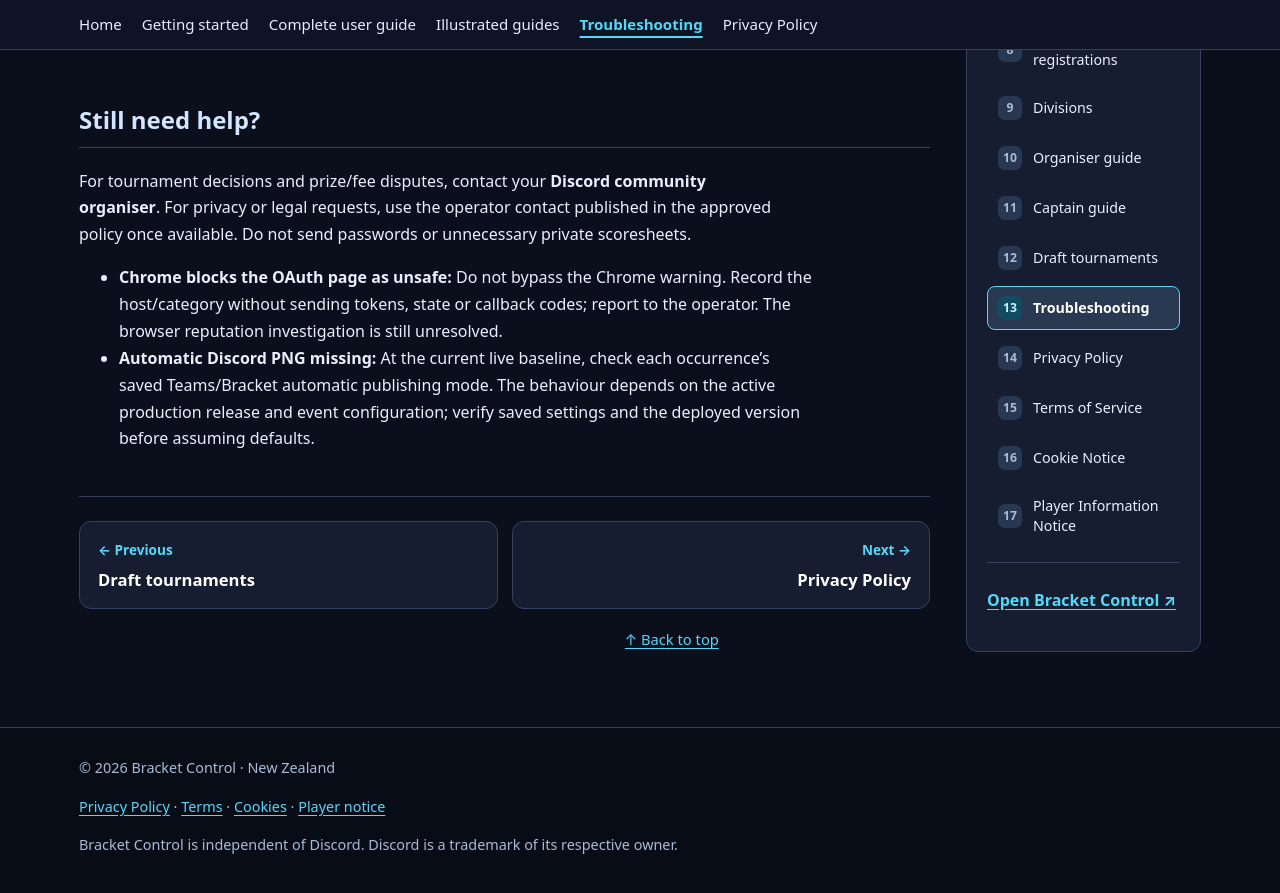
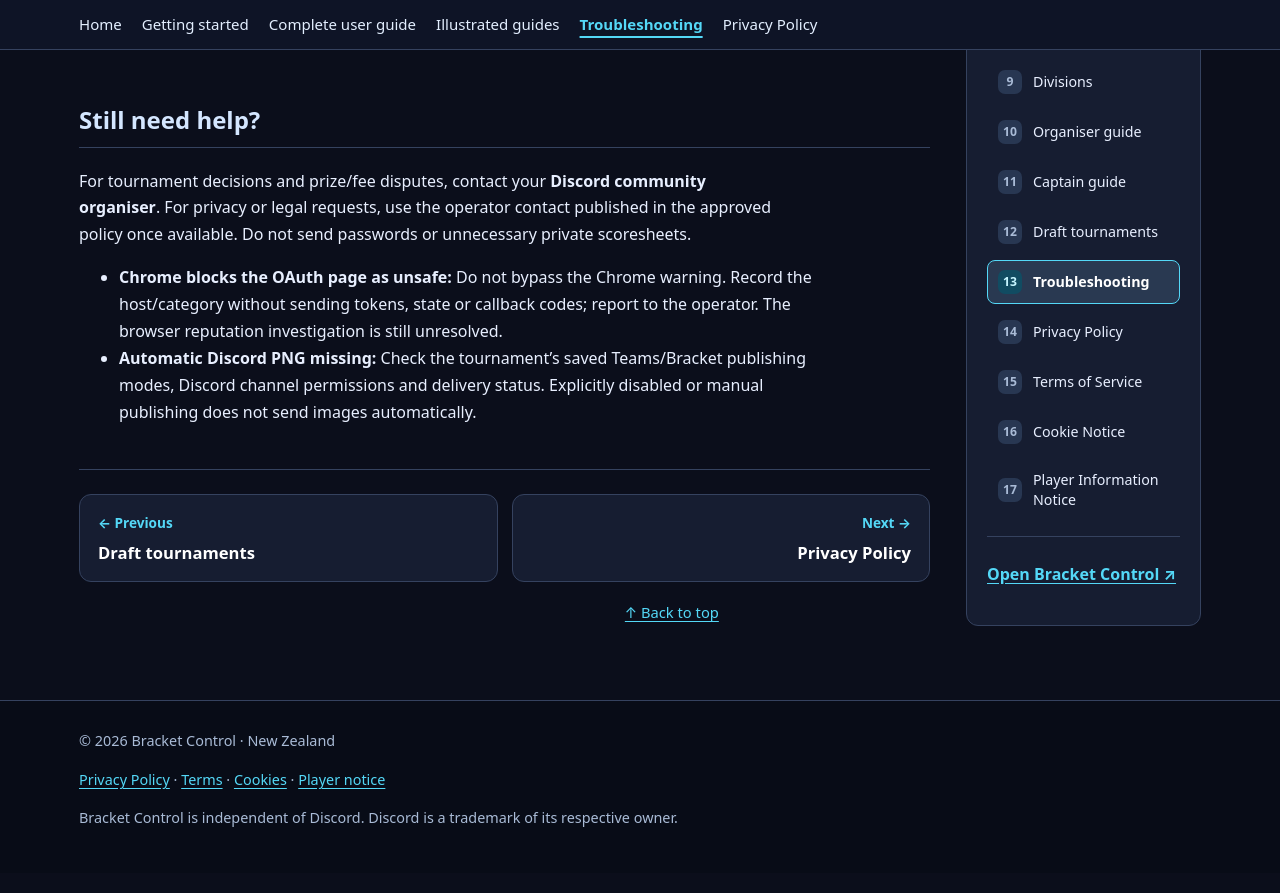
Before and after one commit to dev-dyly/bracket-control-wiki, a Jekyll site: the page built from troubleshooting.md, in a window 1280 px wide and 900 px high, scrolled down 1844 px. Shown: the top 893 px of the window. Built offline with Jekyll 4.4.1, drawn with Linux system fonts in a browser that asks for light colours.

Commit message:
docs: describe current feature behavior without version comparisons

```diff
--- a/troubleshooting.md
+++ b/troubleshooting.md
@@ -39,4 +39,4 @@ permalink: /troubleshooting/
 For tournament decisions and prize/fee disputes, contact your **Discord community organiser**. For privacy or legal requests, use the operator contact published in the approved policy once available. Do not send passwords or unnecessary private scoresheets.
 
 - **Chrome blocks the OAuth page as unsafe:** Do not bypass the Chrome warning. Record the host/category without sending tokens, state or callback codes; report to the operator. The browser reputation investigation is still unresolved.
-- **Automatic Discord PNG missing:** At the current live baseline, check each occurrence’s saved Teams/Bracket automatic publishing mode. The behaviour depends on the active production release and event configuration; verify saved settings and the deployed version before assuming defaults.
+- **Automatic Discord PNG missing:** Check the tournament's saved Teams/Bracket publishing modes, Discord channel permissions and delivery status. Explicitly disabled or manual publishing does not send images automatically.
```
